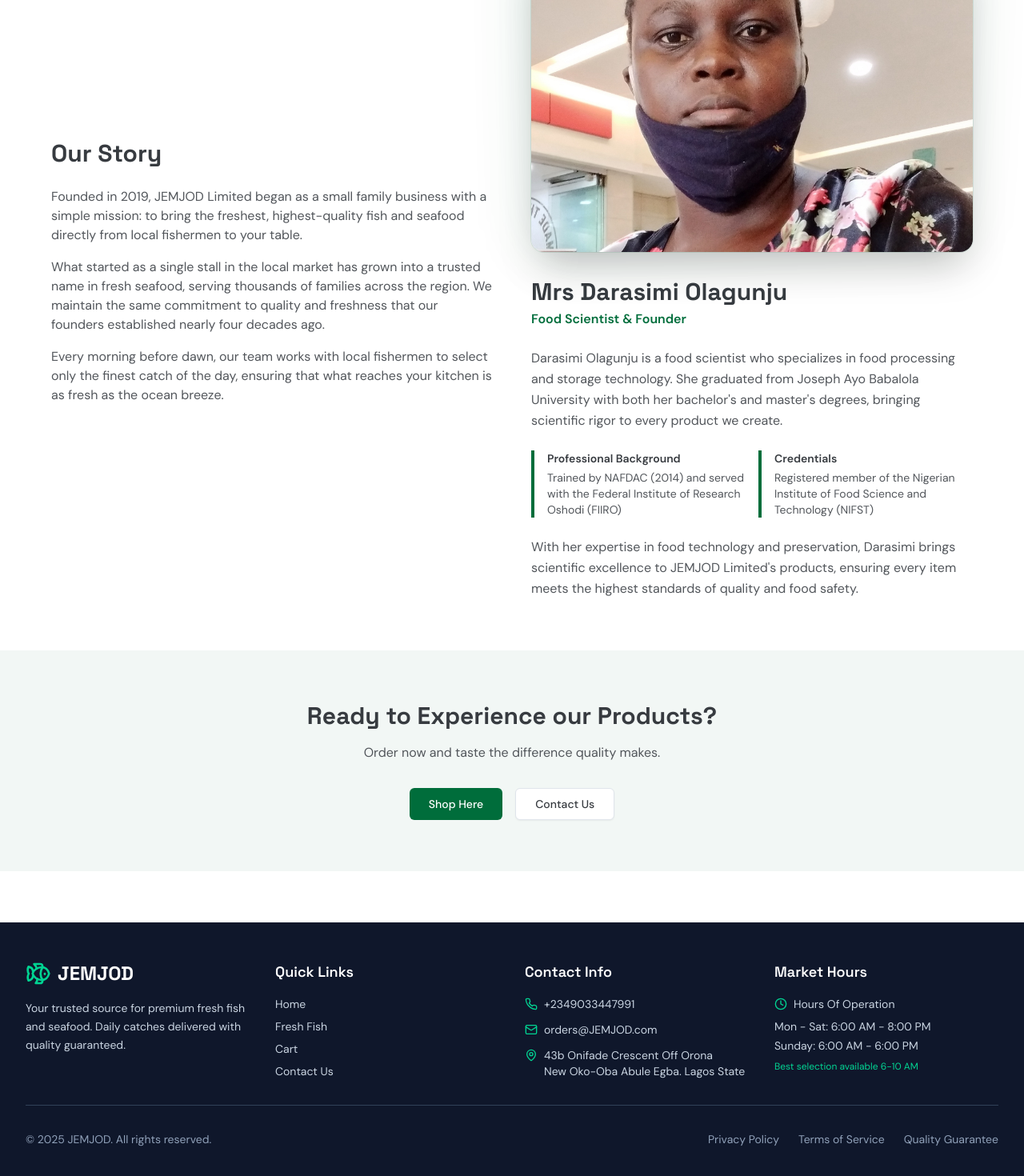
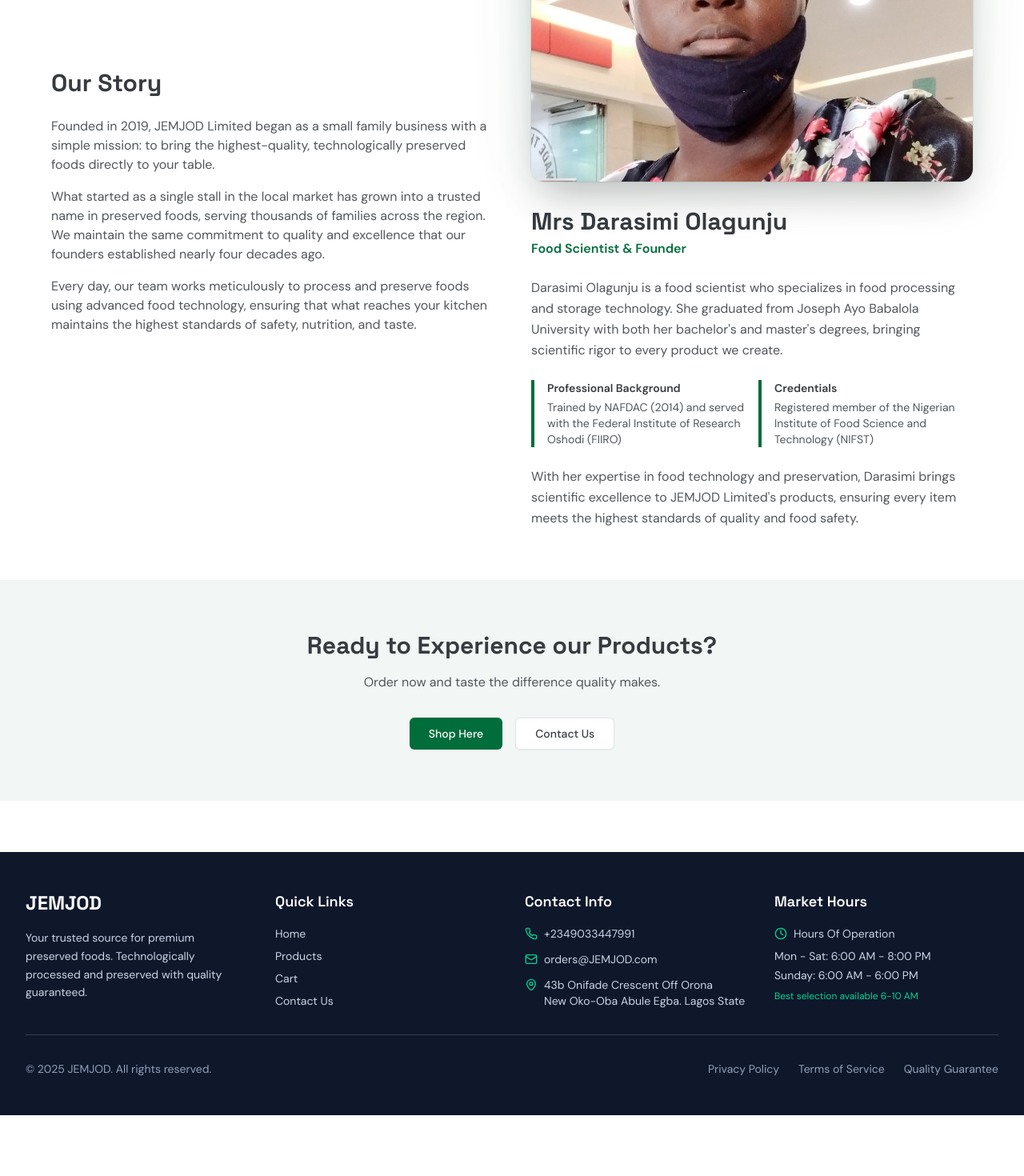
Before and after one commit to jemjodlimited-dev/jem-project, a Next.js app: page /about in a window 1280 px wide. Shown: the part 574-2044 px from the top of the page at 80% size. After the commit the page ends 1968 px from the top, so only its background shows below. Built offline with nearby package versions, Linux system fonts and the light colour scheme.

Commit message:
feat: update branding to focus on preserved foods
Remove fish-related logos and update site messaging to reflect preserved foods.

```diff
--- a/app/about/page.tsx
+++ b/app/about/page.tsx
@@ -1,4 +1,4 @@
-import { Fish, Clock, Award, Users, Truck, Heart } from "lucide-react"
+import { Clock, Award, Users, Truck, Heart } from "lucide-react"
 import { Button } from "@/components/ui/button"
 import { Card, CardContent } from "@/components/ui/card"
 import Link from "next/link"
@@ -10,9 +10,6 @@ export default function AboutPage() {
       {/* Hero Section */}
       <section className="relative py-20 px-4 bg-gradient-to-br from-primary/5 to-primary/10">
         <div className="max-w-4xl mx-auto text-center">
-          <div className="w-16 h-16 bg-primary rounded-full flex items-center justify-center mx-auto mb-6">
-            <Fish className="w-8 h-8 text-primary-foreground" />
-          </div>
           <h1 className="text-4xl md:text-5xl font-serif font-bold text-foreground mb-6 text-balance">
             About JEMJOD
           </h1>
@@ -30,17 +27,14 @@ export default function AboutPage() {
               <h2 className="text-3xl font-serif font-bold text-foreground mb-6">Our Story</h2>
               <div className="space-y-4 text-muted-foreground">
                 <p>
-                  Founded in 2019, JEMJOD Limited began as a small family business with a simple mission: to bring the
-                  freshest, highest-quality fish and seafood directly from local fishermen to your table.
+                  Founded in 2019, JEMJOD Limited began as a small family business with a simple mission: to bring the highest-quality, technologically preserved foods directly to your table.
                 </p>
                 <p>
-                  What started as a single stall in the local market has grown into a trusted name in fresh seafood,
-                  serving thousands of families across the region. We maintain the same commitment to quality and
-                  freshness that our founders established nearly four decades ago.
+                  What started as a single stall in the local market has grown into a trusted name in preserved foods,
+                  serving thousands of families across the region. We maintain the same commitment to quality and excellence that our founders established nearly four decades ago.
                 </p>
                 <p>
-                  Every morning before dawn, our team works with local fishermen to select only the finest catch of the
-                  day, ensuring that what reaches your kitchen is as fresh as the ocean breeze.
+                  Every day, our team works meticulously to process and preserve foods using advanced food technology, ensuring that what reaches your kitchen maintains the highest standards of safety, nutrition, and taste.
                 </p>
               </div>
             </div>
--- a/app/layout.tsx
+++ b/app/layout.tsx
@@ -19,8 +19,8 @@ const dmSans = DM_Sans({
 })
 
 export const metadata: Metadata = {
-  title: "JEMJOD - Premium Enjoyment",
-  description: "Daily fresh fish, seafood, and raw food delivered to your door. Quality guaranteed.",
+  title: "JEMJOD - Premium Preserved Foods",
+  description: "Technologically processed and preserved foods delivered to your door. Premium quality guaranteed.",
 
 }
 
--- a/components/footer.tsx
+++ b/components/footer.tsx
@@ -1,5 +1,5 @@
 import Link from "next/link"
-import { Phone, Mail, MapPin, Clock, Fish } from "lucide-react"
+import { Phone, Mail, MapPin, Clock } from "lucide-react"
 
 export default function Footer() {
   return (
@@ -9,11 +9,10 @@ export default function Footer() {
           {/* Brand Section */}
           <div className="space-y-4">
             <div className="flex items-center space-x-2">
-              <Fish className="h-8 w-8 text-emerald-400" />
               <span className="text-2xl font-bold font-serif">JEMJOD</span>
             </div>
             <p className="text-slate-300 text-sm leading-relaxed">
-              Your trusted source for premium fresh fish and seafood. Daily catches delivered with quality guaranteed.
+              Your trusted source for premium preserved foods. Technologically processed and preserved with quality guaranteed.
             </p>
           </div>
 
@@ -26,11 +25,11 @@ export default function Footer() {
                   Home
                 </Link>
               </li>
-              <li>
-                <Link href="/products" className="text-slate-300 hover:text-emerald-400 transition-colors">
-                  Fresh Fish
-                </Link>
-              </li>
+            <li>
+              <Link href="/products" className="text-slate-300 hover:text-emerald-400 transition-colors">
+                Products
+              </Link>
+            </li>
               <li>
                 <Link href="/cart" className="text-slate-300 hover:text-emerald-400 transition-colors">
                   Cart
```
